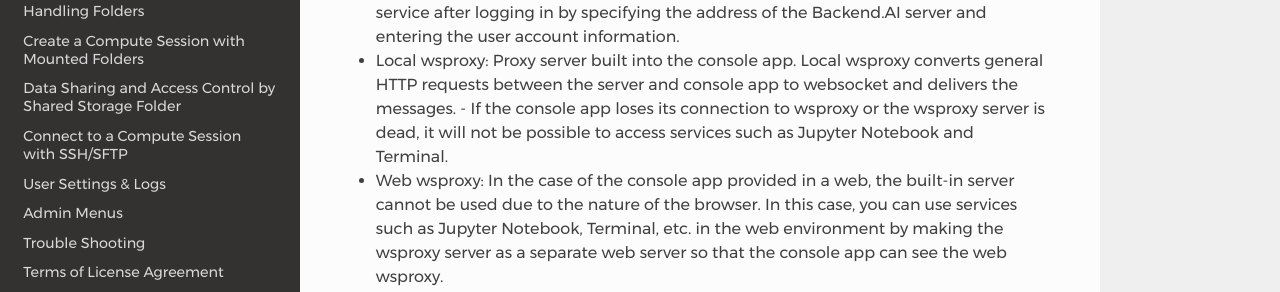
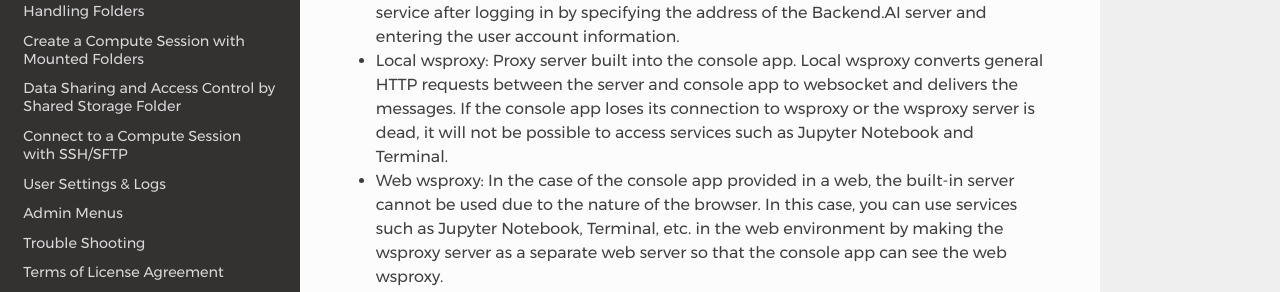
Before and after one commit to lablup/backend.ai-docs-webui, a Sphinx documentation site: the page built from docs/overview/overview.rst, in a window 1280 px wide and 900 px high, scrolled down 1609 px. Shown: the part 422-714 px from the top of the window. Built offline with Sphinx 7.4.7 and the Read the Docs theme 2.0.0, drawn with Linux system fonts in a browser that asks for light colours.

```diff
--- a/docs/overview/overview.rst
+++ b/docs/overview/overview.rst
@@ -77,8 +77,7 @@ Key Concepts
 - Console App: A GUI client that is served as a web or stand-alone app.
   You can use the service after logging in by specifying the address of the
   Backend.AI server and entering the user account information.
-- Local wsproxy: Proxy server built into the console app. Local wsproxy converts general HTTP requests between the server and console app to websocket and delivers the messages.
-  - If the console app loses its connection to wsproxy or the wsproxy server is dead, it will not be possible to access services such as Jupyter Notebook and Terminal.
+- Local wsproxy: Proxy server built into the console app. Local wsproxy converts general HTTP requests between the server and console app to websocket and delivers the messages. If the console app loses its connection to wsproxy or the wsproxy server is dead, it will not be possible to access services such as Jupyter Notebook and Terminal.
 - Web wsproxy: In the case of the console app provided in a web, the built-in
   server cannot be used due to the nature of the browser. In this case, you
   can use services such as Jupyter Notebook, Terminal, etc. in the web
```
